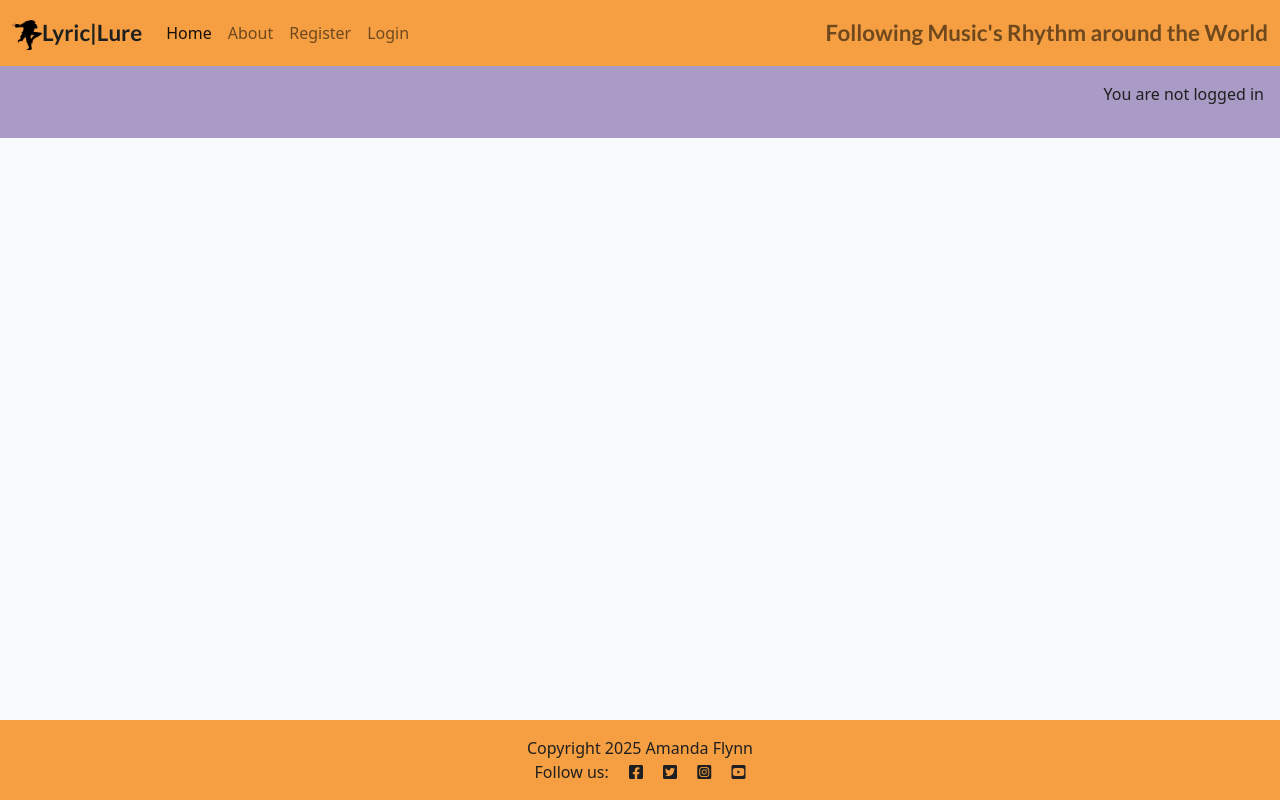
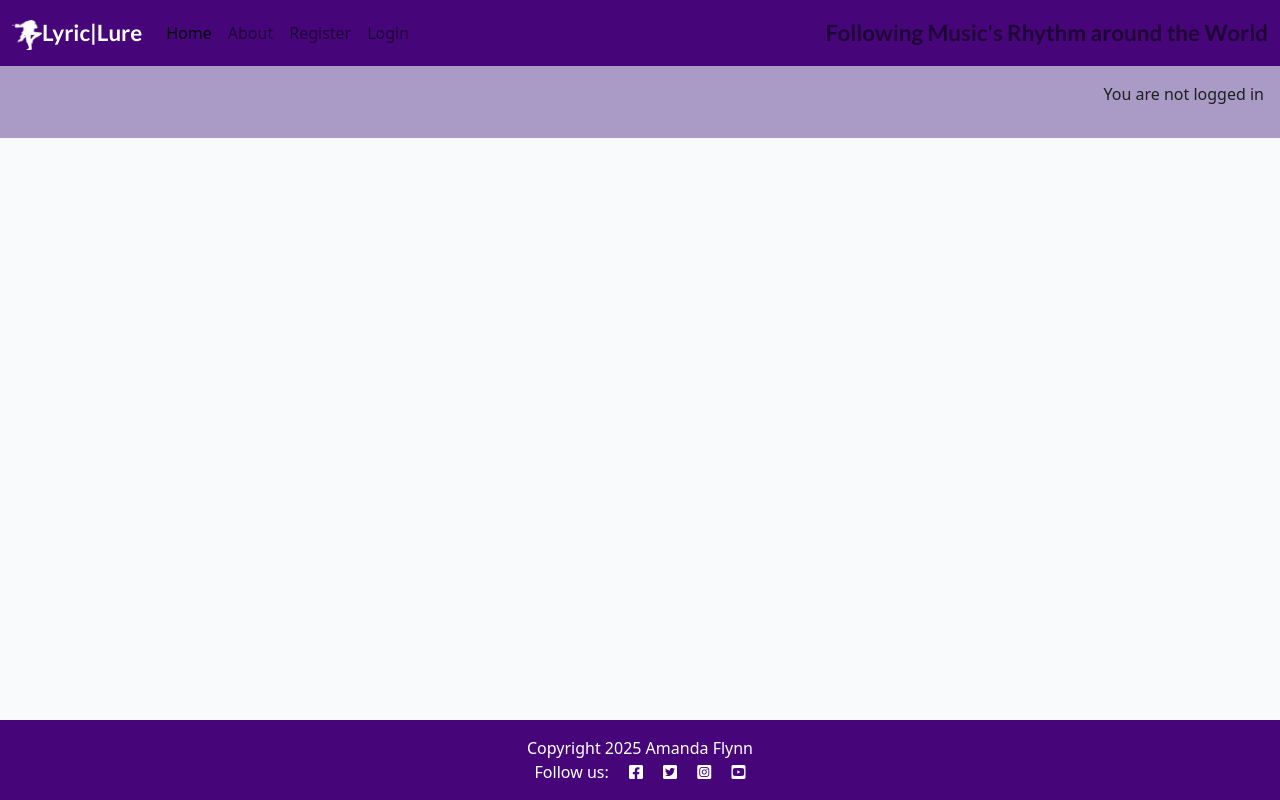
Before and after one commit to AF-5446/Lyric-Lure-CSP, a Django app: page / in a window 1280 px wide. Run offline with Django 4.2, Linux system fonts and the light colour scheme; data that the repository does not hold is empty.

Commit message:
Quick edit to media queiry, logo picture inverted and nav colour adjusted.

```diff
--- a/static/css/style.css
+++ b/static/css/style.css
@@ -4,14 +4,14 @@ html {
 }
 
 body {
-    background-color: #F9FAFC;
+    background-color: #46067a;
 }
 
 .brand {
     font-family: Lato, sans-serif;
     font-size: 1.4rem;
     font-weight: 700;
-    color: #1f1f1f;
+    color: #ffffff;
 }
 
 /* .navbar {
@@ -25,8 +25,8 @@ body {
 } */
 
 .dark-bg {
-    background-color: #F59F42;
-    color: #1f1f1f;
+    background-color: #46067a;
+    color: #ffffff;
 }
 
 .med-bg {
@@ -291,5 +291,6 @@ body {
     .card-mast {
         margin-top: 20px;
         padding: 1rem;
+        background-color: rgba(255, 255, 255, 0.6);
     }
 }
--- a/templates/base.html
+++ b/templates/base.html
@@ -40,7 +40,7 @@
     <nav class="navbar navbar-expand-lg navbar-light dark-bg">
         <div class="container-fluid">
             <a class="navbar-brand" href="{% url 'home' %}"><span class="brand"><img
-                        src="{%static 'images/apple-touch-icon.png' %}" width="30" height="30" alt="Lyric Lure Logo">Lyric|Lure</span></a>
+                        src="{%static 'images/android-chrome-512x512.png' %}" width="30" height="30" alt="Lyric Lure Logo">Lyric|Lure</span></a>
             <button class="navbar-toggler" type="button" data-bs-toggle="collapse" data-bs-target="#navbarText"
                 aria-controls="navbarText" aria-expanded="false" aria-label="Toggle navigation">
                 <span class="navbar-toggler-icon"></span>
```
Also changed, not shown: static/images/android-chrome-512x512.png (added), static/images/apple-touch-icon.png.
